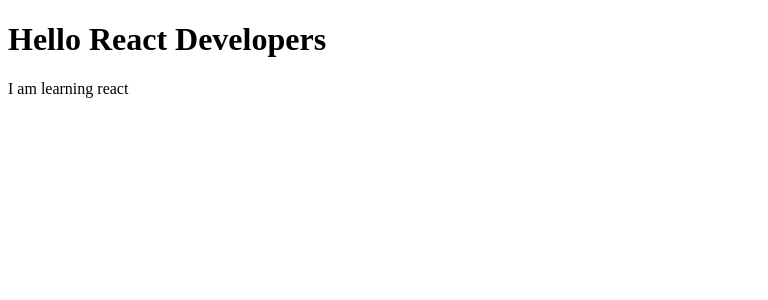
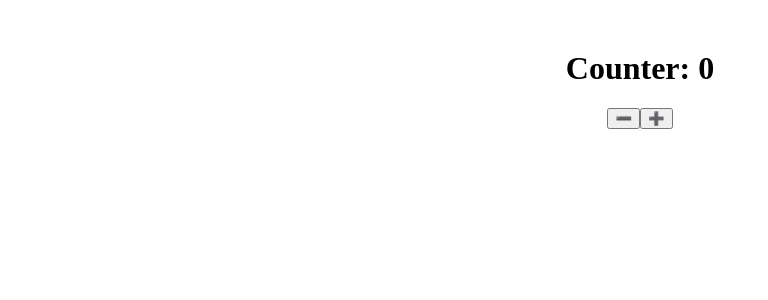
Before and after one commit to ushabajgain/Learning-React, a React app in the folder react-app/: page / in a window 1280 px wide. Shown: the top 300 px of the page, without its empty margins (0-768 px from the left). Built offline with nearby package versions, Linux system fonts and the light colour scheme; the HTML template or start-up script is replaced by a standard one.

Commit message:
practice code for React App with a simple counter

```diff
--- /dev/null
+++ b/package.json
@@ -0,0 +1,6 @@
+{
+  "dependencies": {
+    "react": "^19.1.1",
+    "react-dom": "^19.1.1"
+  }
+}
--- a/react-app/src/App.jsx
+++ b/react-app/src/App.jsx
@@ -1,11 +1,30 @@
-const App=()=>{
-  return(
-    <>
-    <h1>Hello React Developers</h1>
-    <p>I am learning react</p>
-    </>
+// const App=()=>{
+//   return(
+//     <>
+//     <h1>Hello React Developers</h1>
+//     <p>Welcome to the world of React!</p>
+//     <p>Let's build amazing applications together.</p>
+//     <p>Happy coding!</p>
+//     <p>Enjoy your journey with React.</p>
+//     </>
 
-  )
+//   )
+// }
+// export default App;
+
+// App.js
+import { useState } from 'react';
+
+function App() {
+  const [count, setCount] = useState(0);
+
+  return (
+    <div style={{ textAlign: "center", marginTop: "50px" }}>
+      <h1>Counter: {count}</h1>
+      <button onClick={() => setCount(count - 1)}>➖</button>
+      <button onClick={() => setCount(count + 1)}>➕</button>
+    </div>
+  );
 }
 
-export default App
+export default App;
```
Also changed, not shown: 1 other file (tests, documents, lock files or other folders).
